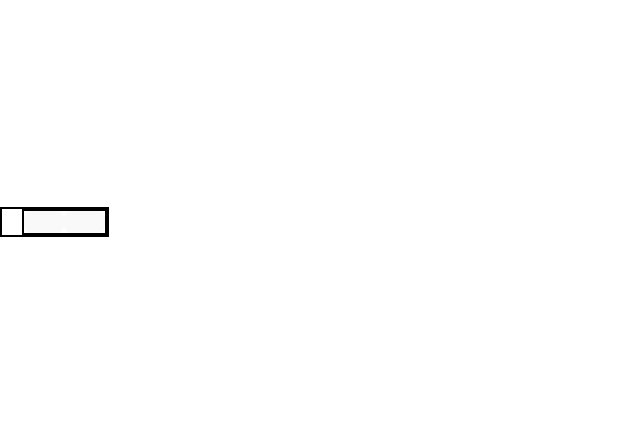
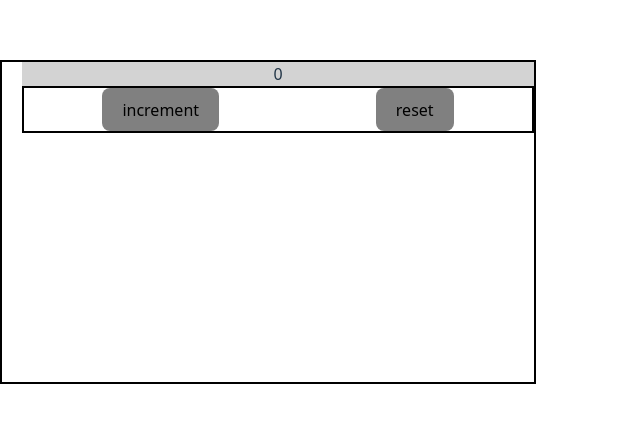
Before and after one commit to VanoKi/Counter2, a React (Vite) app in the folder counter2/: page / in a window 1280 px wide. Shown: the part 178-600 px from the top of the page, without its empty margins (0-640 px from the left). Built offline with nearby package versions, Linux system fonts and the light colour scheme.

Commit message:
feat: counter

```diff
--- a/counter2/src/App.css
+++ b/counter2/src/App.css
@@ -12,10 +12,21 @@
   border: 2px solid black;
 
   display: flex;
-  justify-content: center;
+  justify-content: space-around;
   align-items: center;
 }
 
 .btn {
   background: grey;
 }
+
+.display {
+  display: flex;
+  justify-content: center;
+  align-items: center;
+}
+
+.counter-display {
+  min-width: 40vw;
+  min-height: 40vh;
+}
--- a/counter2/src/components/Button.tsx
+++ b/counter2/src/components/Button.tsx
@@ -3,16 +3,18 @@ import * as React from 'react';
 
 type Props = {
   title: string
-  callBack: () => void
-
+  callBack?: () => void
+  disabled?: boolean
 };
 export const Button = (props: Props) => {
-  const {title, callBack} = props
+  const {title, callBack, disabled} = props
   return (
     <button
-      title={title}
+      className={'btn'}
       onClick={callBack}
+      disabled={disabled}
     >
+      {title}
     </button>
   );
 };
--- a/counter2/src/components/CounterDisplay.tsx
+++ b/counter2/src/components/CounterDisplay.tsx
@@ -1,18 +1,30 @@
 // @flow
 import * as React from 'react';
 import {Button} from "./Button.tsx";
+import {useState} from "react";
 
 type Props = {
 
 };
 export const CounterDisplay = (props: Props) => {
+  let minVal = 0
+  let maxVal = 5
+  let [val, setVal] = useState(minVal)
+
+  const incVal = (minVal:number, maxVal:number) => {
+    if (val < maxVal) {
+      val = val + 1
+      setVal(val)
+    }
+  }
+
   return (
     <div className={'counter-display'}>
       <div className={'display'} >
-        <span></span>
+        <span>{val}</span>
       </div>
       <div className={'btn-wrap'}>
-        <Button title={'increment'}/>
+        <Button title={'increment'} callBack={() => incVal(minVal, maxVal)}/>
         <Button title={'reset'}/>
       </div>
     </div>
```
